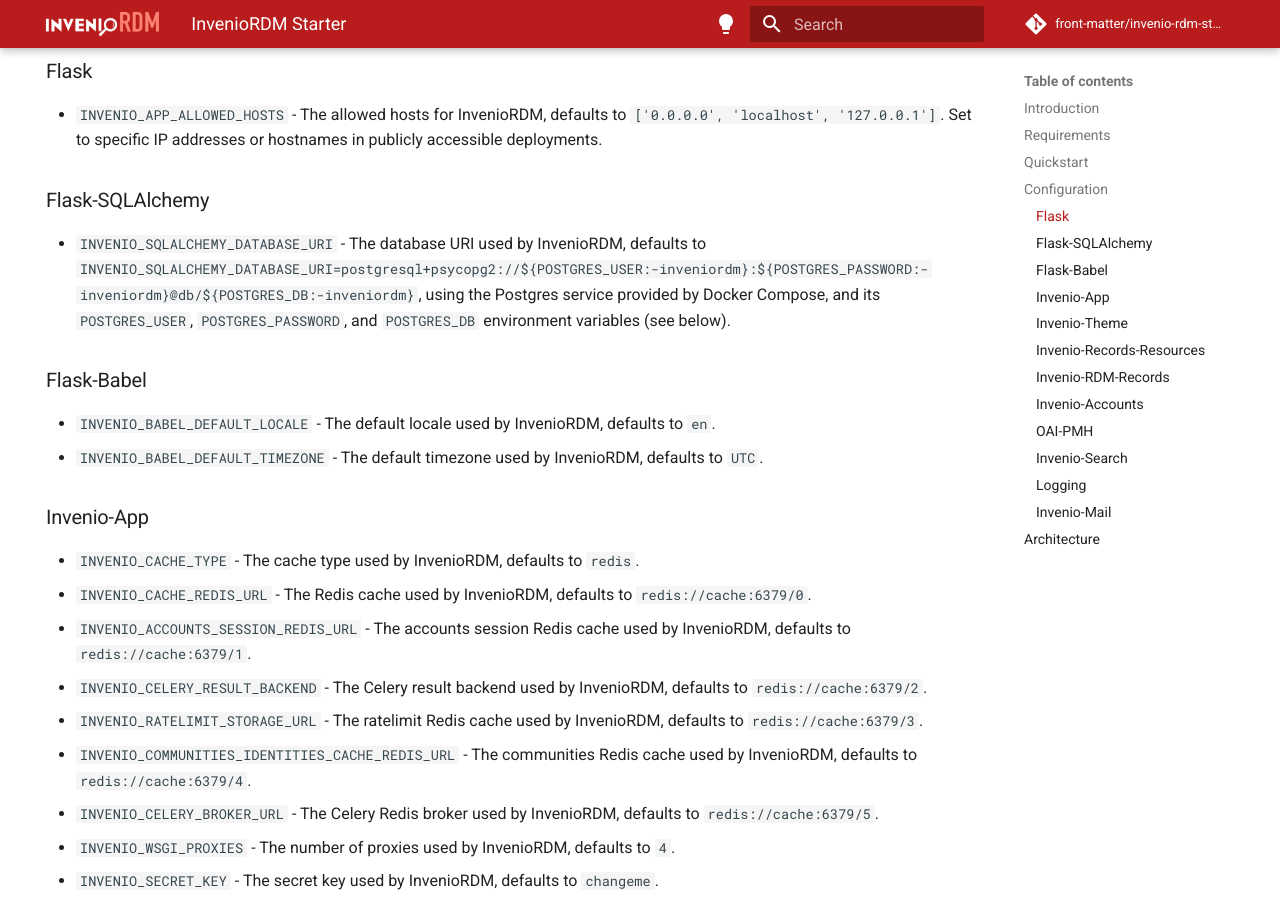
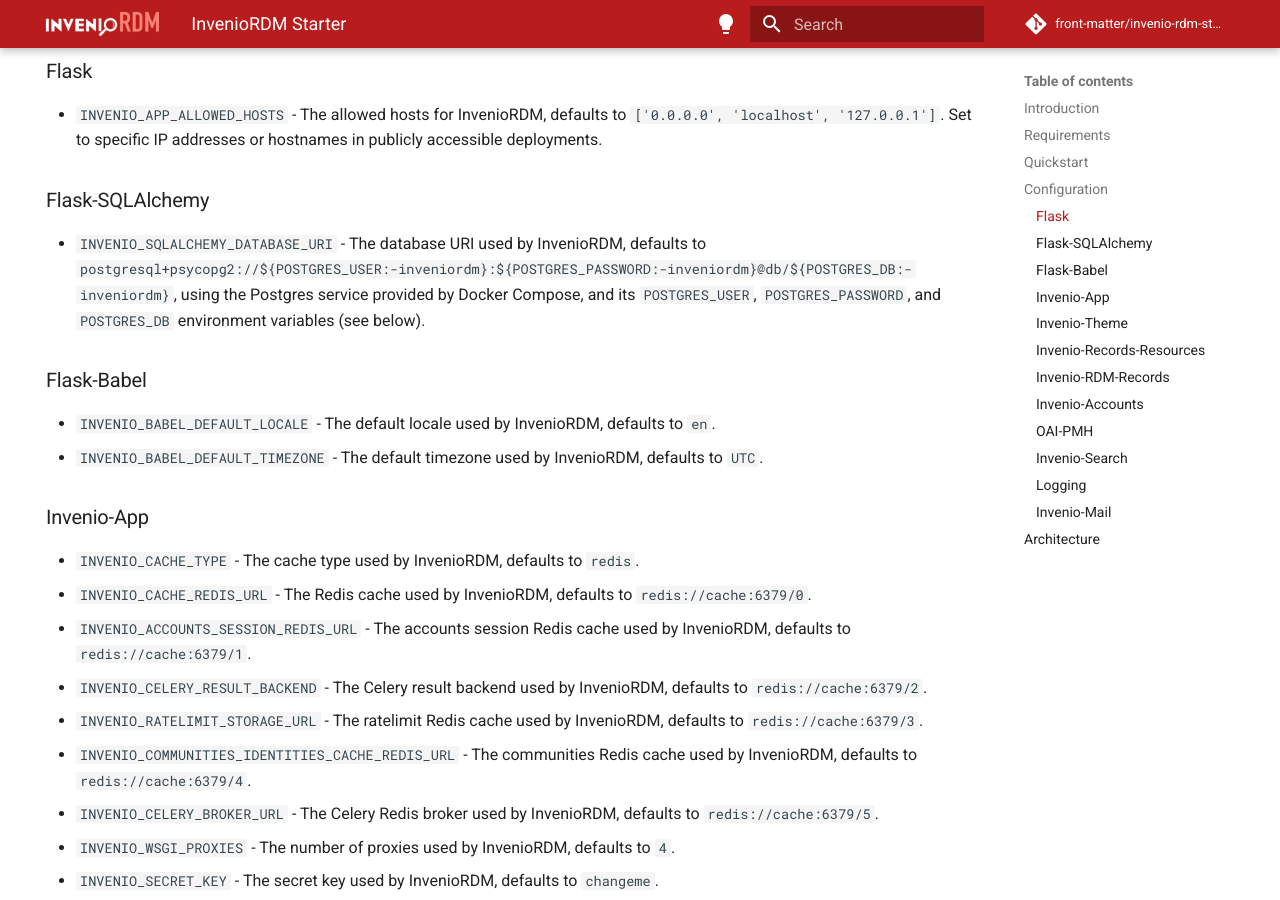
Before and after one commit to front-matter/invenio-rdm-starter, an MkDocs documentation site: the page built from docs/index.md, in a window 1280 px wide and 900 px high, scrolled down 1608 px. Built offline with MkDocs 1.6.1 and Material for MkDocs 9.7.7, drawn with Linux system fonts in a browser that asks for light colours; comment, search, counter and statistics services are not loaded.

Commit message:
Update index.md

```diff
--- a/docs/index.md
+++ b/docs/index.md
@@ -53,7 +53,7 @@
 
 ### Flask-SQLAlchemy
 
-* `INVENIO_SQLALCHEMY_DATABASE_URI` - The database URI used by InvenioRDM, defaults to `INVENIO_SQLALCHEMY_DATABASE_URI=postgresql+psycopg2://${POSTGRES_USER:-inveniordm}:${POSTGRES_PASSWORD:-inveniordm}@db/${POSTGRES_DB:-inveniordm}`, using the Postgres service provided by Docker Compose, and its `POSTGRES_USER`, `POSTGRES_PASSWORD`, and `POSTGRES_DB` environment variables (see below).
+* `INVENIO_SQLALCHEMY_DATABASE_URI` - The database URI used by InvenioRDM, defaults to `postgresql+psycopg2://${POSTGRES_USER:-inveniordm}:${POSTGRES_PASSWORD:-inveniordm}@db/${POSTGRES_DB:-inveniordm}`, using the Postgres service provided by Docker Compose, and its `POSTGRES_USER`, `POSTGRES_PASSWORD`, and `POSTGRES_DB` environment variables (see below).
 
 ### Flask-Babel
 
```
